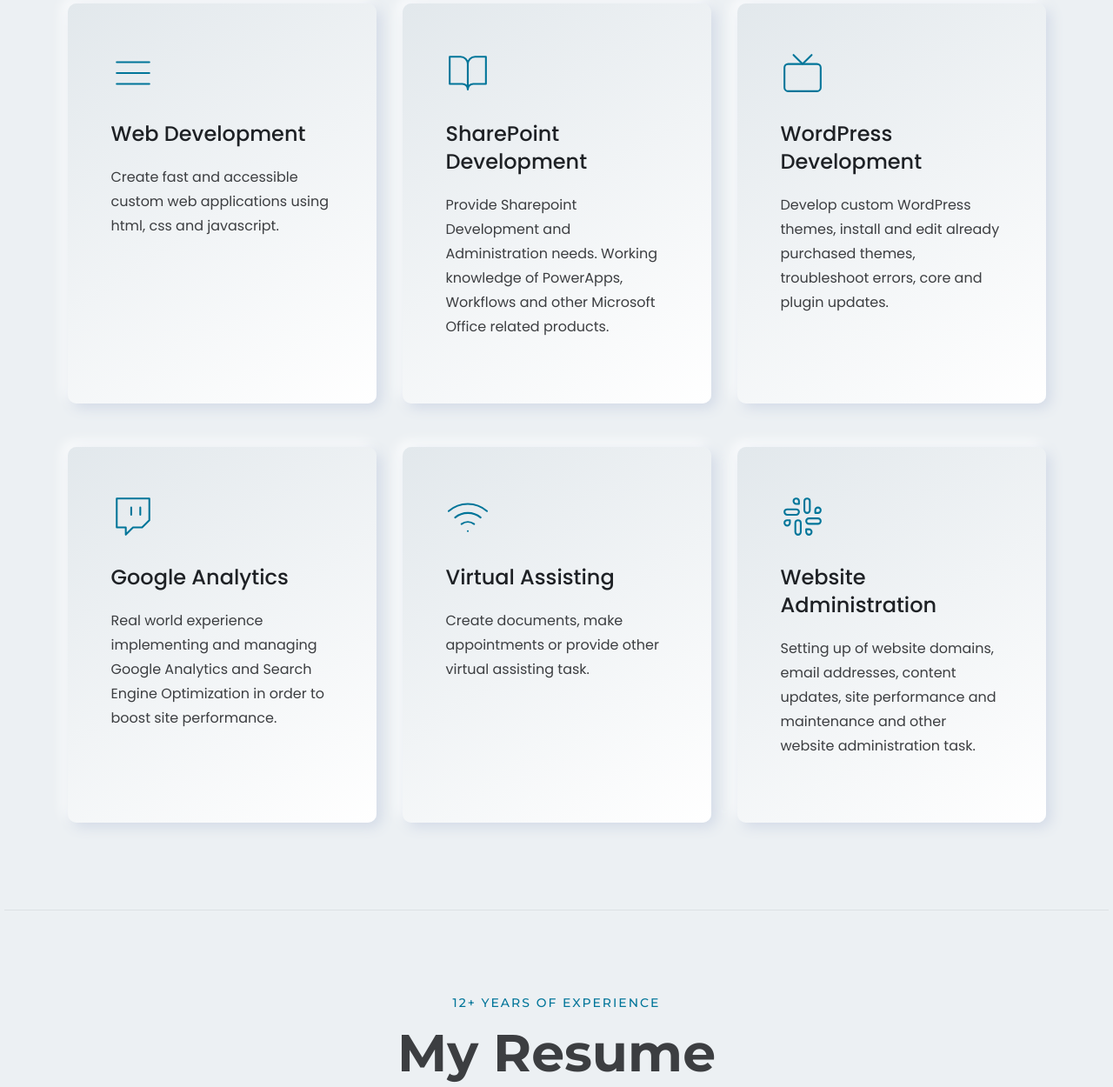
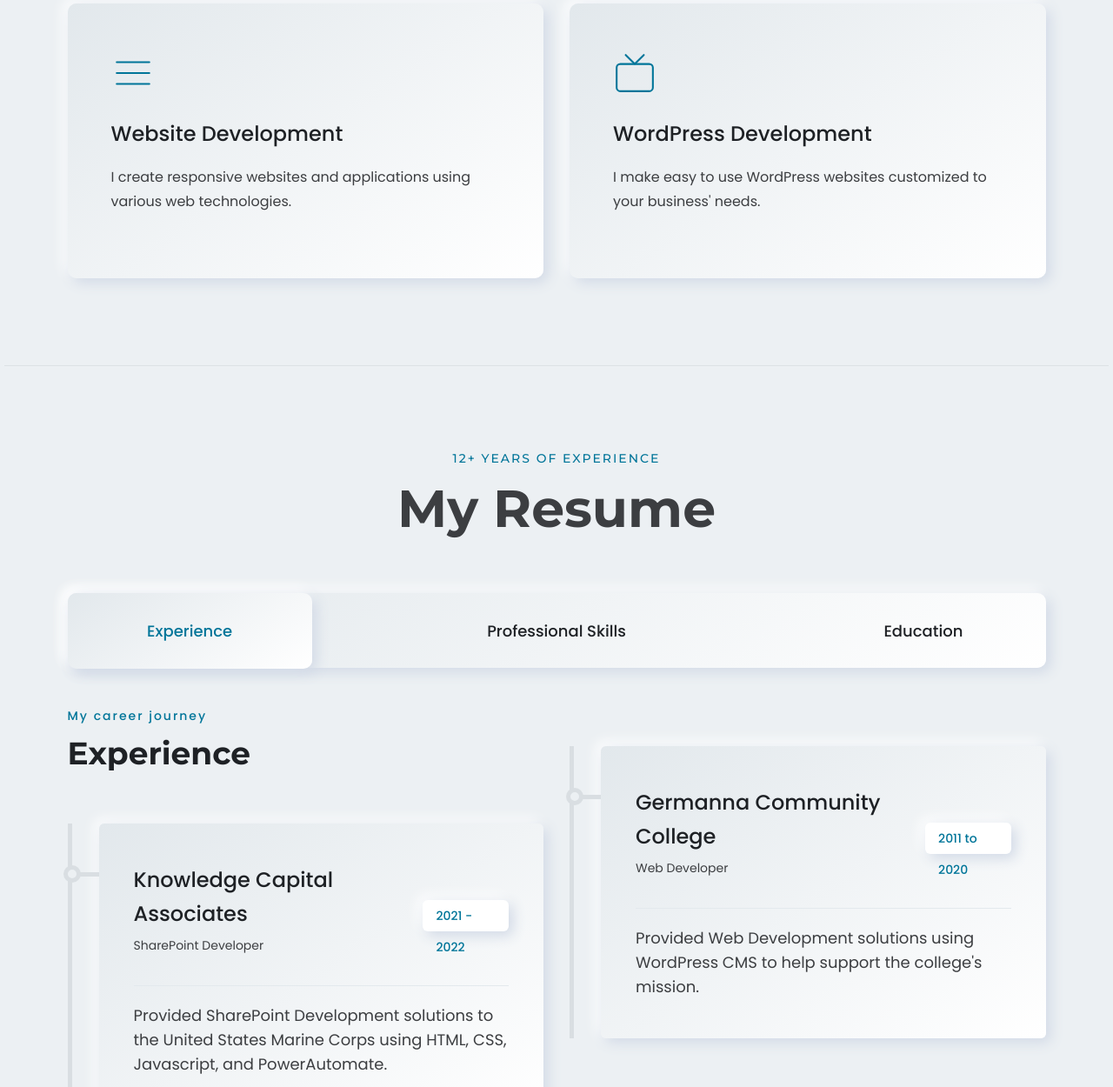
Before and after one commit to mattrhummel/netlify-portfolio, a website: page index.html in a window 1280 px wide. Shown: the part 1270-2520 px from the top of the page at 87% size. Drawn offline with Linux system fonts and the light colour scheme; files whose address does not match are found by name.

Commit message:
update about section

```diff
--- a/index.html
+++ b/index.html
@@ -205,15 +205,15 @@
                 <div class="row row--25 mt_md--10 mt_sm--10">
 
                     <!-- Start Single Service -->
-                    <div  class="col-lg-6 col-xl-4 col-md-6 col-sm-12 col-12 mt--50 mt_md--30 mt_sm--30">
+                    <div  class="col-lg-6 col-xl-6 col-md-6 col-sm-12 col-12 mt--50 mt_md--30 mt_sm--30">
                         <div class="rn-service">
                             <div class="inner">
                                 <div class="icon">
                                     <i data-feather="menu"></i>
                                 </div>
                                 <div class="content">
-                                    <h4 class="title"><a href="#">Web Development</a></h4>
-                                    <p class="description">Create fast and accessible custom web applications using html, css and javascript.</p>
+                                    <h4 class="title"><a href="#">Website Development</a></h4>
+                                    <p class="description">I create responsive websites and applications using various web technologies.</p>
                                     <a class="read-more-button" href="#"><i class="feather-arrow-right"></i></a>
                                 </div>
                             </div>
@@ -222,15 +222,15 @@
                     </div>
                     <!-- End SIngle Service -->
                     <!-- Start Single Service -->
-                    <div class="col-lg-6 col-xl-4 col-md-6 col-sm-12 col-12 mt--50 mt_md--30 mt_sm--30">
+                    <div class="col-lg-6 col-xl-6 col-md-6 col-sm-12 col-12 mt--50 mt_md--30 mt_sm--30">
                         <div class="rn-service">
                             <div class="inner">
                                 <div class="icon">
-                                    <i data-feather="book-open"></i>
+                                    <i data-feather="tv"></i>
                                 </div>
                                 <div class="content">
-                                    <h4 class="title"><a href="#">SharePoint Development</a></h4>
-                                    <p class="description"> Provide Sharepoint Development and Administration needs.  Working knowledge of PowerApps, Workflows and other Microsoft Office related products.</p>
+                                    <h4 class="title"><a href="#">WordPress Development</a></h4>
+                                    <p class="description">I make easy to use WordPress websites customized to your business' needs.</p>
                                     <a class="read-more-button" href="#"><i class="feather-arrow-right"></i></a>
                                 </div>
                             </div>
@@ -238,75 +238,7 @@
                         </div>
                     </div>
                     <!-- End SIngle Service -->
-                    <!-- Start Single Service -->
-                    <div class="col-lg-6 col-xl-4 col-md-6 col-sm-12 col-12 mt--50 mt_md--30 mt_sm--30">
-                        <div class="rn-service">
-                            <div class="inner">
-                                <div class="icon">
-                                    <i data-feather="tv"></i>
-                                </div>
-                                <div class="content">
-                                    <h4 class="title"><a href="#">WordPress Development</a></h4>
-                                    <p class="description">Develop custom WordPress themes, install  and edit already purchased themes, troubleshoot errors, core and plugin updates.</p>
-                                    <a class="read-more-button" href="#"><i class="feather-arrow-right"></i></a>
-                                </div>
-                            </div>
-                            <a class="over-link" href="#"></a>
-                        </div>
-                    </div>
-                    <!-- End SIngle Service -->
-                    <!-- Start Single Service -->
-                    <div class="col-lg-6 col-xl-4 col-md-6 col-sm-12 col-12 mt--50 mt_md--30 mt_sm--30">
-                        <div class="rn-service">
-                            <div class="inner">
-                                <div class="icon">
-                                    <i data-feather="twitch"></i>
-                                </div>
-                                <div class="content">
-                                    <h4 class="title"><a href="#">Google Analytics</a></h4>
-                                    <p class="description">Real world experience implementing and managing Google Analytics and Search Engine Optimization in order to boost site performance.
-                                    </p>
-                                    <a class="read-more-button" href="#"><i class="feather-arrow-right"></i></a>
-                                </div>
-                            </div>
-                            <a class="over-link" href="#"></a>
-                        </div>
-                    </div>
-                    <!-- End SIngle Service -->
-                    <!-- Start Single Service -->
-                    <div class="col-lg-6 col-xl-4 col-md-6 col-sm-12 col-12 mt--50 mt_md--30 mt_sm--30">
-                        <div class="rn-service">
-                            <div class="inner">
-                                <div class="icon">
-                                    <i data-feather="wifi"></i>
-                                </div>
-                                <div class="content">
-                                    <h4 class="title"><a href="#">Virtual Assisting</a></h4>
-                                    <p class="description">Create documents, make appointments or provide other virtual assisting task.</p>
-                                    <a class="read-more-button" href="#"><i class="feather-arrow-right"></i></a>
-                                </div>
-                            </div>
-                            <a class="over-link" href="#"></a>
-                        </div>
-                    </div>
-                    <!-- End SIngle Service -->
-                    <!-- Start Single Service -->
-                    <div class="col-lg-6 col-xl-4 col-md-6 col-sm-12 col-12 mt--50 mt_md--30 mt_sm--30">
-                        <div class="rn-service">
-                            <div class="inner">
-                                <div class="icon">
-                                    <i data-feather="slack"></i>
-                                </div>
-                                <div class="content">
-                                    <h4 class="title"><a href="#">Website Administration</a></h4>
-                                    <p class="description">Setting up of website domains, email addresses, content updates, site performance and maintenance and other website administration task. </p>
-                                    <a class="read-more-button" href="#"><i class="feather-arrow-right"></i></a>
-                                </div>
-                            </div>
-                            <a class="over-link" href="#"></a>
-                        </div>
-                    </div>
-                    <!-- End SIngle Service -->
+
 
                 </div>
             </div>
@@ -624,7 +556,7 @@
                 <div class="row">
                     <div class="col-lg-12">
                         <div class="section-title text-center">
-                            <span class="subtitle">A few of my latest projects. More projects coming soon.</span>
+                            <span class="subtitle">A selection of projects I've made.</span>
                             <h2 class="title">Portfolio</h2>
                         </div>
                     </div>
```
Also changed, not shown: 1 other file.
